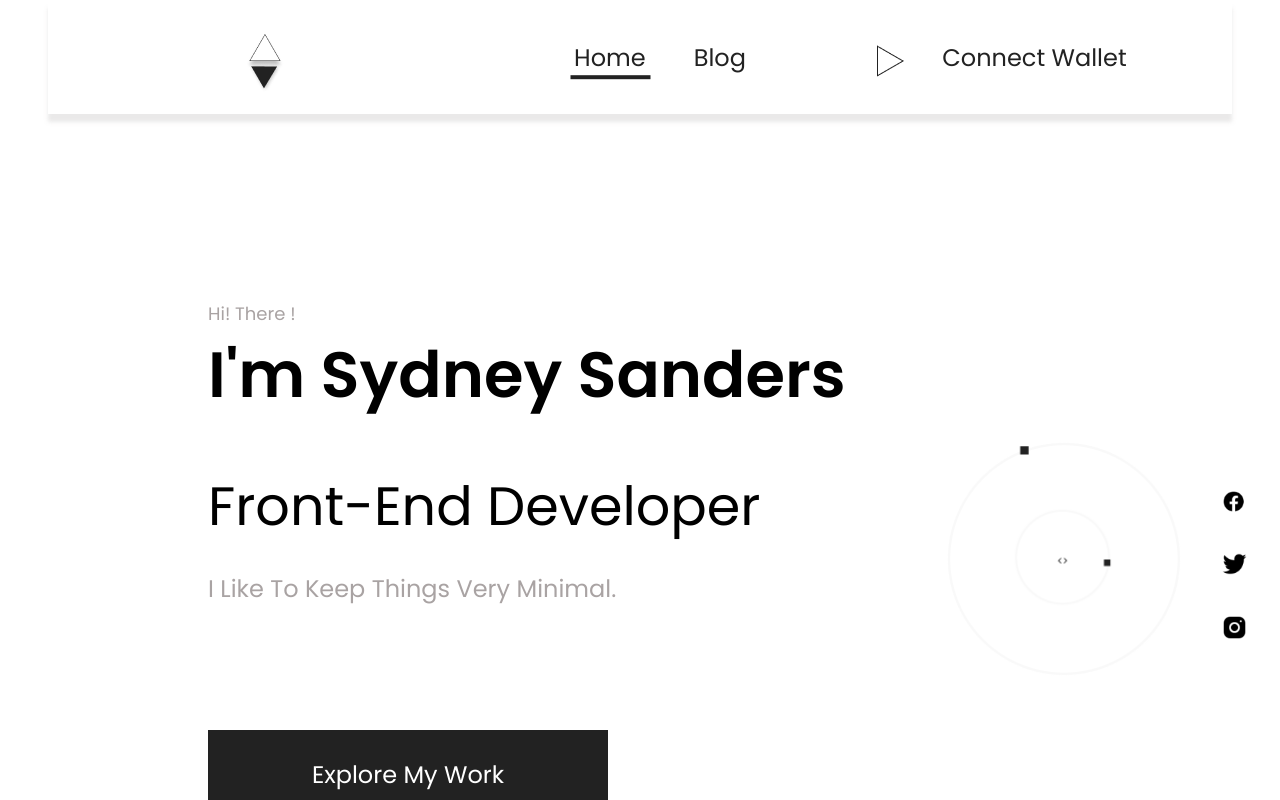
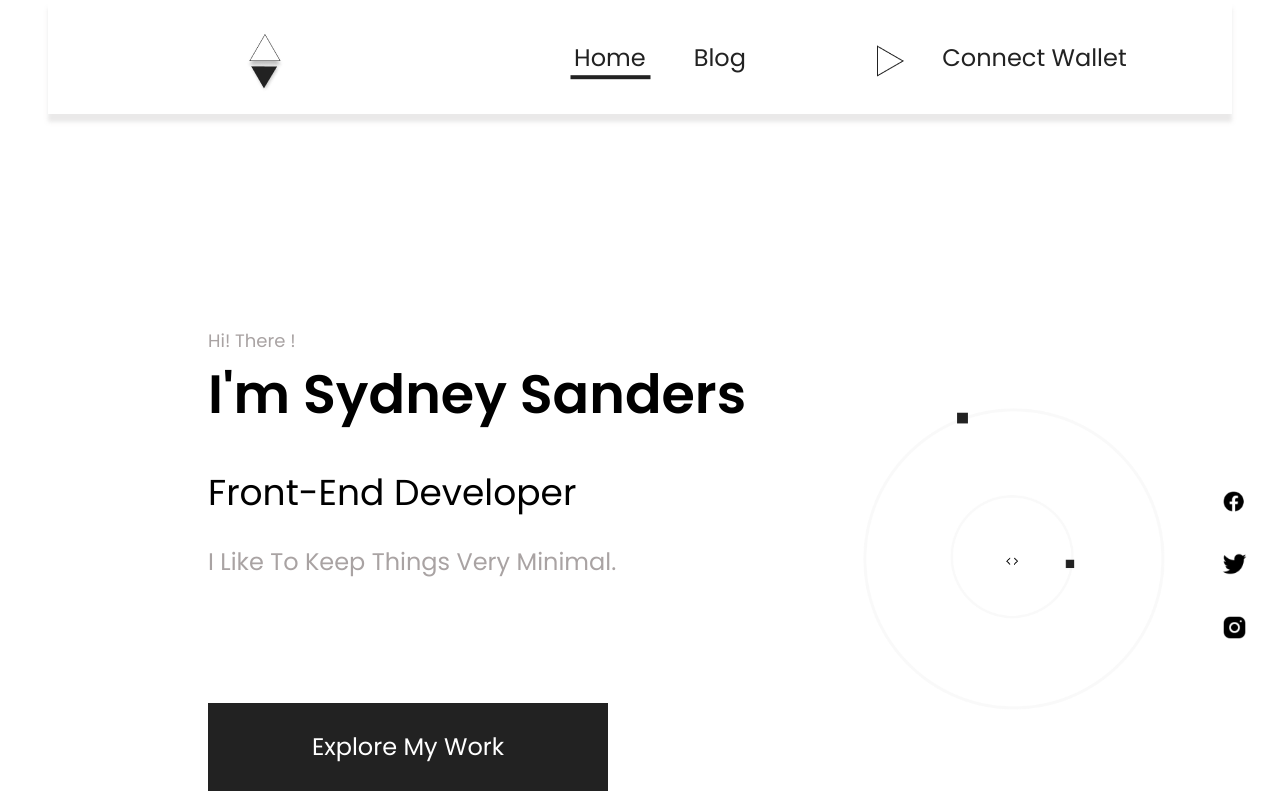
Before and after one commit to slimmsyd/DaPP-Portfolio-Site, a React (Create React App) app in the folder my_app/: page / in a window 1280 px wide. Shown: the top 800 px of the page. Built offline with nearby package versions, Linux system fonts and the light colour scheme.

Commit message:
added skills iamge instead

```diff
--- a/my_app/src/App.css
+++ b/my_app/src/App.css
@@ -24,6 +24,13 @@ html {
     gap: 50px;
 
 }
+
+/* SKILLS IMG */
+.skills_Image {
+    display: none;
+}
+
+/* SKILLS IMG */
 
 .home_Header img {
     width: 70%;
@@ -264,10 +271,10 @@ h4 {
 /* MOBILE RESPONSIVESNESS */
 @media  screen and (max-width: 1440px) {
     .home_Header h1{
-        font-size: 64px;
+        font-size: 54px;
     }
      h2 {
-        font-size: 54px !important;
+        font-size: 36px !important;
     }
     .home_Header h3 {
         font-size:  24px;
@@ -293,7 +300,13 @@ h4 {
 
 
 @media screen and (max-width: 524px) {
+    .skills_Image {
+        display: inline;
+    }
 
+    .skill_Card {
+        display: none;
+    }
     .card {
         max-width: 210px;
     }
--- a/my_app/src/components/Home.js
+++ b/my_app/src/components/Home.js
@@ -9,6 +9,7 @@ import Nodes from '../Images/Nodes.png';
 import Web from '../Images/Web.png';
 import Shape from '../Images/EllipseShape.png';
 import PolyGon from '../Images/PolyGon.png';
+import Skils from '../Images/Skills.png';
 
 import Twitter from '../Images/Twitter.png';
 import Instagram from '../Images/Instagram.png';
@@ -113,6 +114,8 @@ const itemToScroll = useRef(null);
               <div className = "whatIDo">
               <h2>Skills </h2>
             </div>
+              <img className = "skills_Image" src = {Skils}/>
+
                 <div className = "skill_Card">
                     <div className = "card">
                       <div className = "card1">
--- a/my_app/src/components/Projects.js
+++ b/my_app/src/components/Projects.js
@@ -2,7 +2,7 @@ import './styles/project.css';
 import AppImage from '../Images/MusicPlayerApp.PNG';
 import MintSite from '../Images/MintChildishNFT.png';
 import React, {useState} from 'react';
-
+import Skils from '../Images/Skills.png';
 
 export default function Project() {
     const [button, setButton] = useState(false)
```
Also changed, not shown: my_app/src/Images/Skills.png (added).
